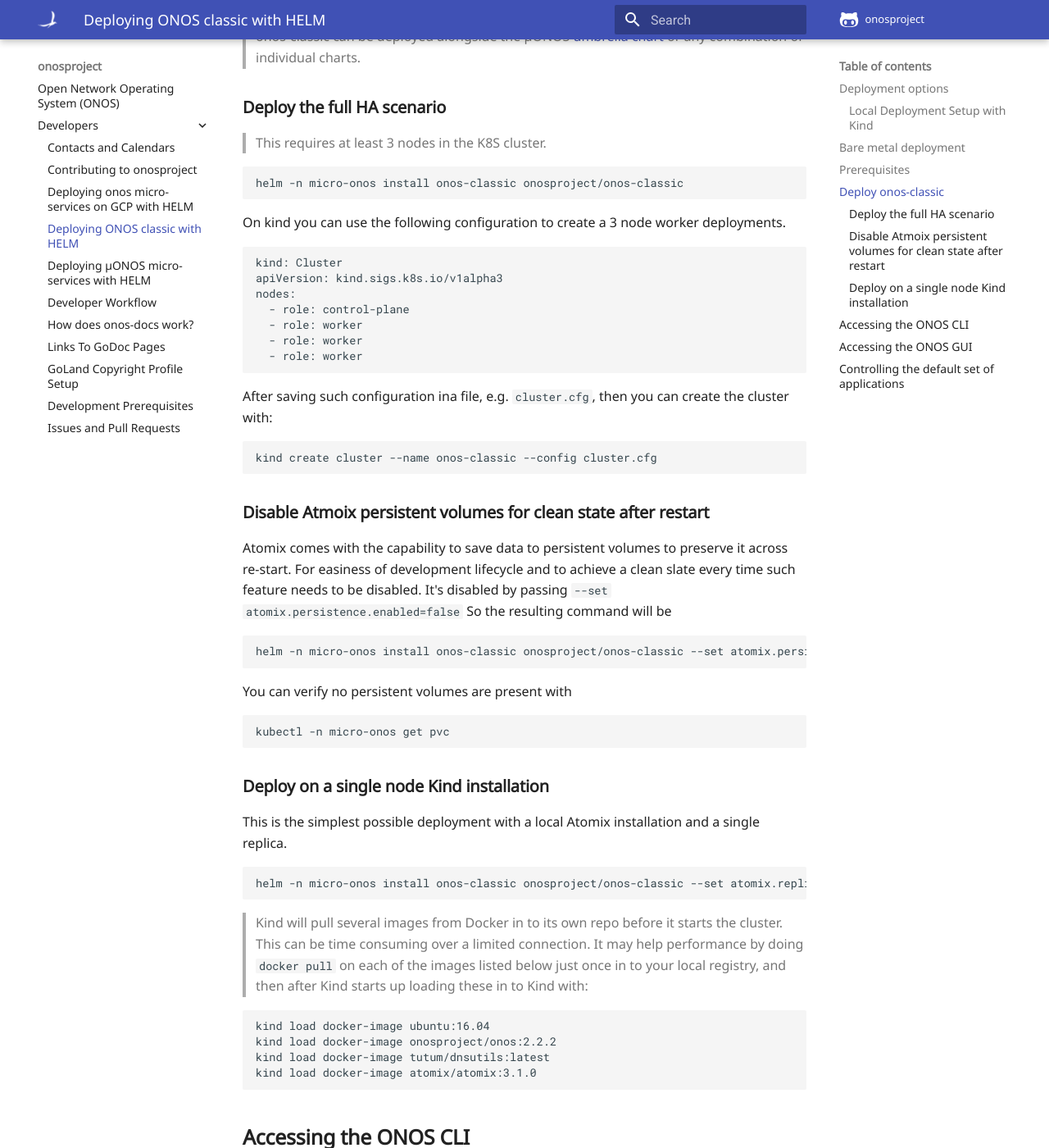
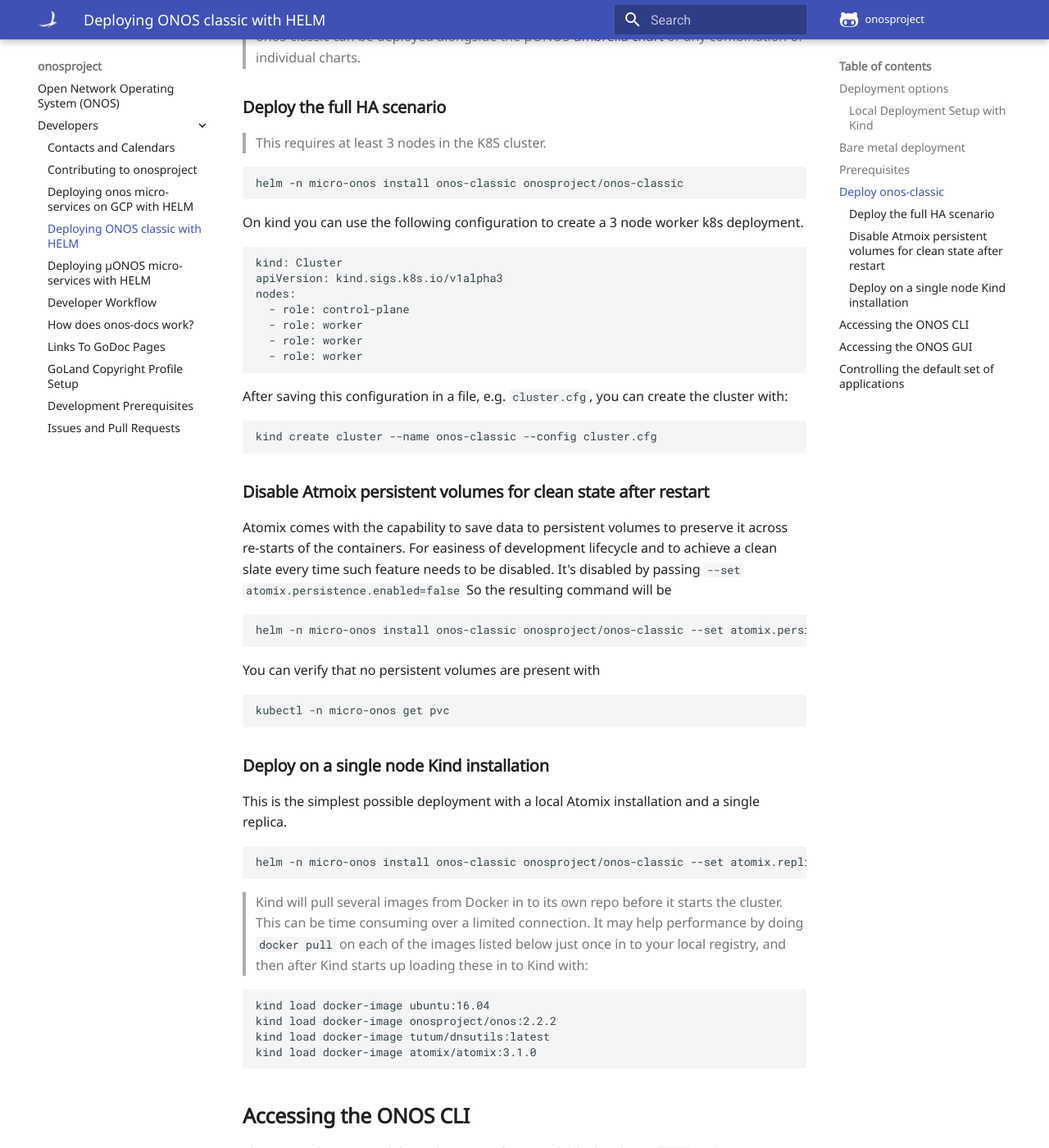
Before and after one commit to onosproject/onos-docs, an MkDocs documentation site: the page built from docs/content/developers/deploy_onos_classic.md, in a window 1280 px wide and 1400 px high, scrolled down 762 px. Shown: the whole window at 82% size. Built offline with MkDocs 1.6.1 and Material for MkDocs 9.7.7, drawn with Linux system fonts in a browser that asks for light colours.

Commit message:
typos and other fixes

````diff
--- a/docs/content/developers/deploy_onos_classic.md
+++ b/docs/content/developers/deploy_onos_classic.md
@@ -28,7 +28,7 @@ Follow the same [Prerequisites](./deploy_with_helm.md#Prerequisites) as in the
 ```bash
 helm -n micro-onos install onos-classic onosproject/onos-classic
 ```
-On kind you can use the following configuration to create a 3 node worker deployments.
+On kind you can use the following configuration to create a 3 node worker k8s deployment.
 
 ```bash
 kind: Cluster
@@ -39,23 +39,24 @@ nodes:
   - role: worker
   - role: worker
 ```
-After saving such configuration ina file, e.g. `cluster.cfg`, then you can create the cluster with:
+After saving this configuration in a file, e.g. `cluster.cfg`, you can create the cluster with:
 ```bash
 kind create cluster --name onos-classic --config cluster.cfg
 ```
 
 ### Disable Atmoix persistent volumes for clean state after restart
-Atomix comes with the capability to save data to persistent volumes to preserve it across re-start.
+Atomix comes with the capability to save data to persistent volumes to preserve it across re-starts of the containers.
 For easiness of development lifecycle and to achieve a clean slate every time such feature needs to be disabled.
 It's disabled by passing `--set atomix.persistence.enabled=false`
 So the resulting command will be
 ```bash
 helm -n micro-onos install onos-classic onosproject/onos-classic --set atomix.persistence.enabled=false
 ```
-You can verify no persistent volumes are present with
+You can verify that no persistent volumes are present with
 ```bash
 kubectl -n micro-onos get pvc
 ```
+
 ### Deploy on a single node Kind installation
 This is the simplest possible deployment with a local Atomix installation and
 a single replica.
````
